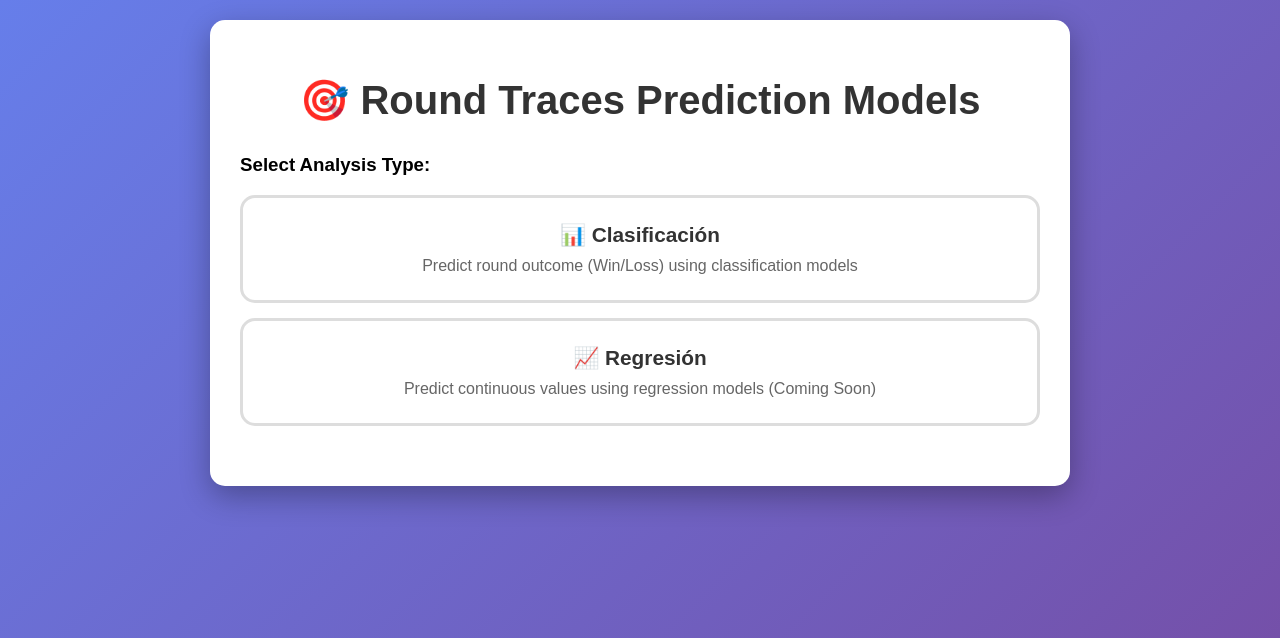
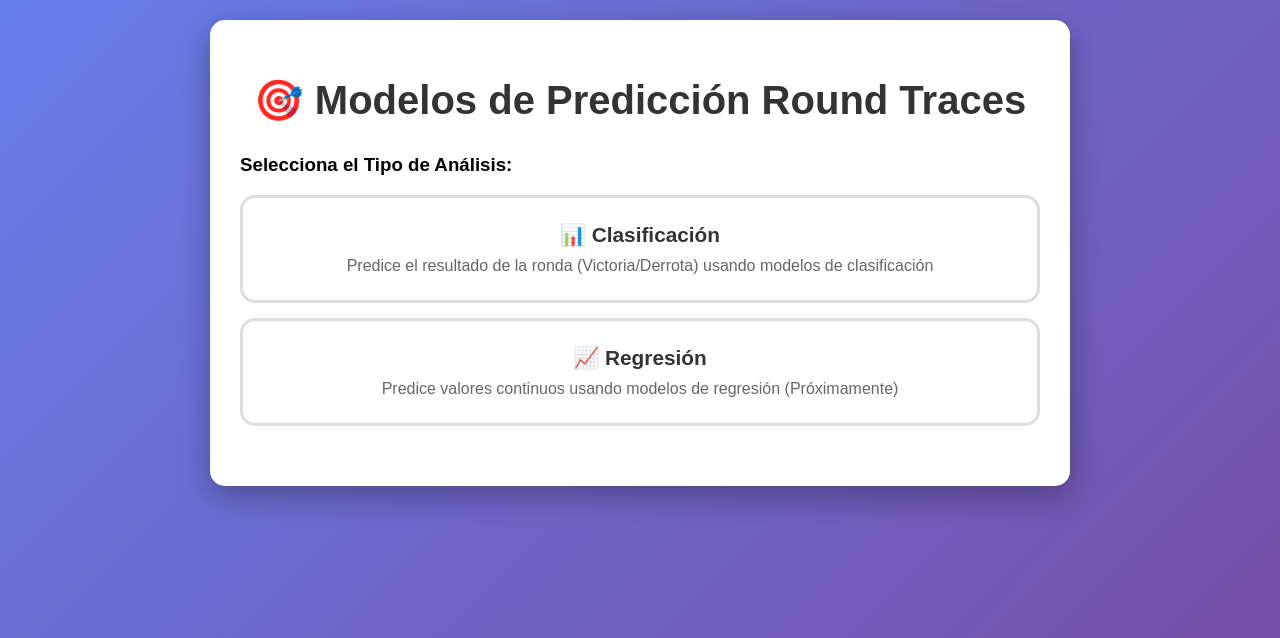
Before and after one commit to CarlosEsrod2/Round-Traces-Models-Grupo-2, a Flask app: page / in a window 1280 px wide. Shown: the top 638 px of the page. Run offline with Flask 2, Linux system fonts and the light colour scheme.

Commit message:
corrección front

```diff
--- a/app.py
+++ b/app.py
@@ -36,11 +36,11 @@ def result():
                 survived_str = form_data.get('survived', '').strip()
 
                 if not team_equipment_value_str:
-                    raise ValueError("Team Starting Equipment Value is required")
+                    raise ValueError("El Valor del Equipo Inicial del Equipo es requerido")
                 if not round_kills_str:
-                    raise ValueError("Round Kills is required")
+                    raise ValueError("Las Eliminaciones en la Ronda son requeridas")
                 if not survived_str:
-                    raise ValueError("Survived field is required")
+                    raise ValueError("El campo Supervivencia es requerido")
 
                 team_equipment_value = float(team_equipment_value_str)
                 round_kills = int(round_kills_str)
@@ -48,15 +48,15 @@ def result():
 
                 # Validate survived value (should be 0 or 1)
                 if survived not in [0, 1]:
-                    raise ValueError("Survived must be 0 or 1")
+                    raise ValueError("Supervivencia debe ser 0 o 1")
 
                 prediction, probability = predict_h3_clasificacion(team_equipment_value, round_kills, survived)
-                model_name = "H3 (Classification - Combined Features)"
-                features_used = f"TeamStartingEquipmentValue: {team_equipment_value}, RoundKills: {round_kills}, Survived: {survived}"
+                model_name = "H3 (Clasificación - Características Combinadas)"
+                features_used = f"Valor del Equipo Inicial: {team_equipment_value}, Eliminaciones: {round_kills}, Supervivencia: {survived}"
 
             else:
                 return render_template("result.html",
-                                     prediction="Error: Invalid model type selected",
+                                     prediction="Error: Tipo de modelo inválido seleccionado",
                                      model_name="",
                                      features_used="",
                                      probability_won="",
@@ -64,13 +64,13 @@ def result():
 
             # Interpret results: 0 = Round Won, 1 = Round Lost
             if int(prediction) == 0:
-                result_text = 'Round Won'
+                result_text = 'Ronda Ganada'
                 result_class = 'win'
             elif int(prediction) == 1:
-                result_text = 'Round Lost'
+                result_text = 'Ronda Perdida'
                 result_class = 'loss'
             else:
-                result_text = f'Unknown result: {int(prediction)}'
+                result_text = f'Resultado desconocido: {int(prediction)}'
                 result_class = 'unknown'
 
             # Probability formatting
@@ -78,7 +78,7 @@ def result():
             prob_lost = f"{probability[1]:.2%}"
 
         except (ValueError, KeyError) as e:
-            result_text = f'Error in data format: {str(e)}'
+            result_text = f'Error en formato de datos: {str(e)}'
             model_name = ""
             features_used = ""
             prob_won = ""
--- a/templates/index.html
+++ b/templates/index.html
@@ -3,7 +3,7 @@
 <head>
     <meta charset="UTF-8">
     <meta name="viewport" content="width=device-width, initial-scale=1.0">
-    <title>Round Traces Prediction Models</title>
+    <title>Modelos de Predicción Round Traces</title>
     <style>
         body {
             font-family: 'Arial', sans-serif;
@@ -189,42 +189,42 @@
 </head>
 <body>
     <div class="container">
-        <h1>🎯 Round Traces Prediction Models</h1>
+        <h1>🎯 Modelos de Predicción Round Traces</h1>
 
         <div class="main-selector">
-            <h3>Select Analysis Type:</h3>
+            <h3>Selecciona el Tipo de Análisis:</h3>
 
             <div class="analysis-card" onclick="selectAnalysis('clasificacion')">
                 <div class="analysis-title">📊 Clasificación</div>
-                <div class="analysis-description">Predict round outcome (Win/Loss) using classification models</div>
+                <div class="analysis-description">Predice el resultado de la ronda (Victoria/Derrota) usando modelos de clasificación</div>
             </div>
 
             <div class="analysis-card" onclick="selectAnalysis('regresion')">
                 <div class="analysis-title">📈 Regresión</div>
-                <div class="analysis-description">Predict continuous values using regression models (Coming Soon)</div>
+                <div class="analysis-description">Predice valores continuos usando modelos de regresión (Próximamente)</div>
             </div>
         </div>
 
         <!-- Clasificación Section -->
         <div class="analysis-section" id="clasificacion-section">
-            <h2>Classification Models</h2>
+            <h2>Modelos de Clasificación</h2>
             <div class="model-selector">
-                <h3>Select a Prediction Model:</h3>
+                <h3>Selecciona un Modelo de Predicción:</h3>
 
                 <div class="model-card" onclick="selectModel('h3_clasificacion')">
                     <input type="radio" name="model_choice" value="h3_clasificacion" id="model_h3_clasificacion" style="display: none;">
-                    <div class="model-title">H3 Model - Comprehensive Classification</div>
-                    <div class="model-description">Predicts round outcome using multiple features: equipment value, kills, and survival</div>
+                    <div class="model-title">Modelo H3 - Clasificación Integral</div>
+                    <div class="model-description">Predice el resultado de la ronda usando múltiples características: valor del equipo, eliminaciones y supervivencia</div>
                 </div>
             </div>
         </div>
 
         <!-- Regresión Section -->
         <div class="analysis-section" id="regresion-section">
-            <h2>Regression Models</h2>
+            <h2>Modelos de Regresión</h2>
             <div class="coming-soon">
-                <h3>🚧 Coming Soon</h3>
-                <p>Regression models are under development and will be available soon.</p>
+                <h3>🚧 Próximamente</h3>
+                <p>Los modelos de regresión están en desarrollo y estarán disponibles pronto.</p>
             </div>
         </div>
 
@@ -233,25 +233,25 @@
 
             <!-- H3 Clasificación Form -->
             <div class="form-section" id="h3_clasificacion-form">
-                <h3>Comprehensive Classification Analysis</h3>
+                <h3>Análisis de Clasificación Integral</h3>
                 <div class="form-group">
-                    <label for="team_equipment_value_h3">Team Starting Equipment Value:</label>
+                    <label for="team_equipment_value_h3">Valor del Equipo Inicial del Equipo:</label>
                     <input type="number" id="team_equipment_value_h3" name="team_equipment_value_h3" step="any" min="0">
-                    <div class="help-text">Enter the team's starting equipment value (e.g., 15000)</div>
+                    <div class="help-text">Ingresa el valor del equipo inicial del equipo (ej. 15000)</div>
                 </div>
                 <div class="form-group">
-                    <label for="round_kills">Round Kills:</label>
+                    <label for="round_kills">Eliminaciones en la Ronda:</label>
                     <input type="number" id="round_kills" name="round_kills" step="1" min="0">
-                    <div class="help-text">Enter the number of kills in the round (e.g., 2)</div>
+                    <div class="help-text">Ingresa el número de eliminaciones en la ronda (ej. 2)</div>
                 </div>
                 <div class="form-group">
-                    <label for="survived">Survived:</label>
+                    <label for="survived">Supervivencia:</label>
                     <input type="number" id="survived" name="survived" step="1" min="0" max="1">
-                    <div class="help-text">Enter 1 if survived, 0 if not survived</div>
+                    <div class="help-text">Ingresa 1 si sobrevivió, 0 si no sobrevivió</div>
                 </div>
             </div>
 
-            <button type="submit" class="submit-btn" id="submit-btn" style="display: none;">🚀 Predict Round Outcome</button>
+            <button type="submit" class="submit-btn" id="submit-btn" style="display: none;">🚀 Predecir Resultado de la Ronda</button>
         </form>
     </div>
 
```
Also changed, not shown: templates/result.html (+8 -8 lines).
